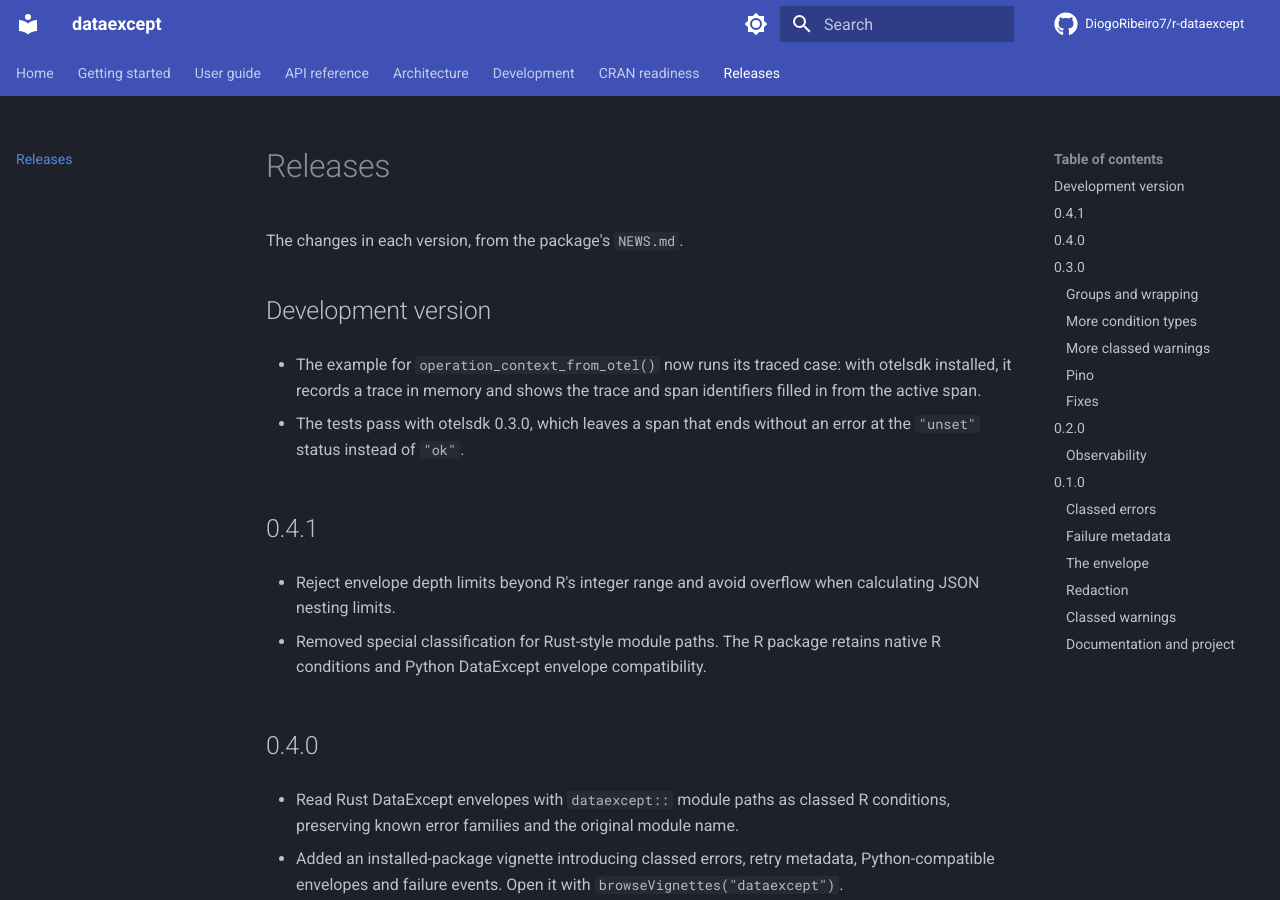
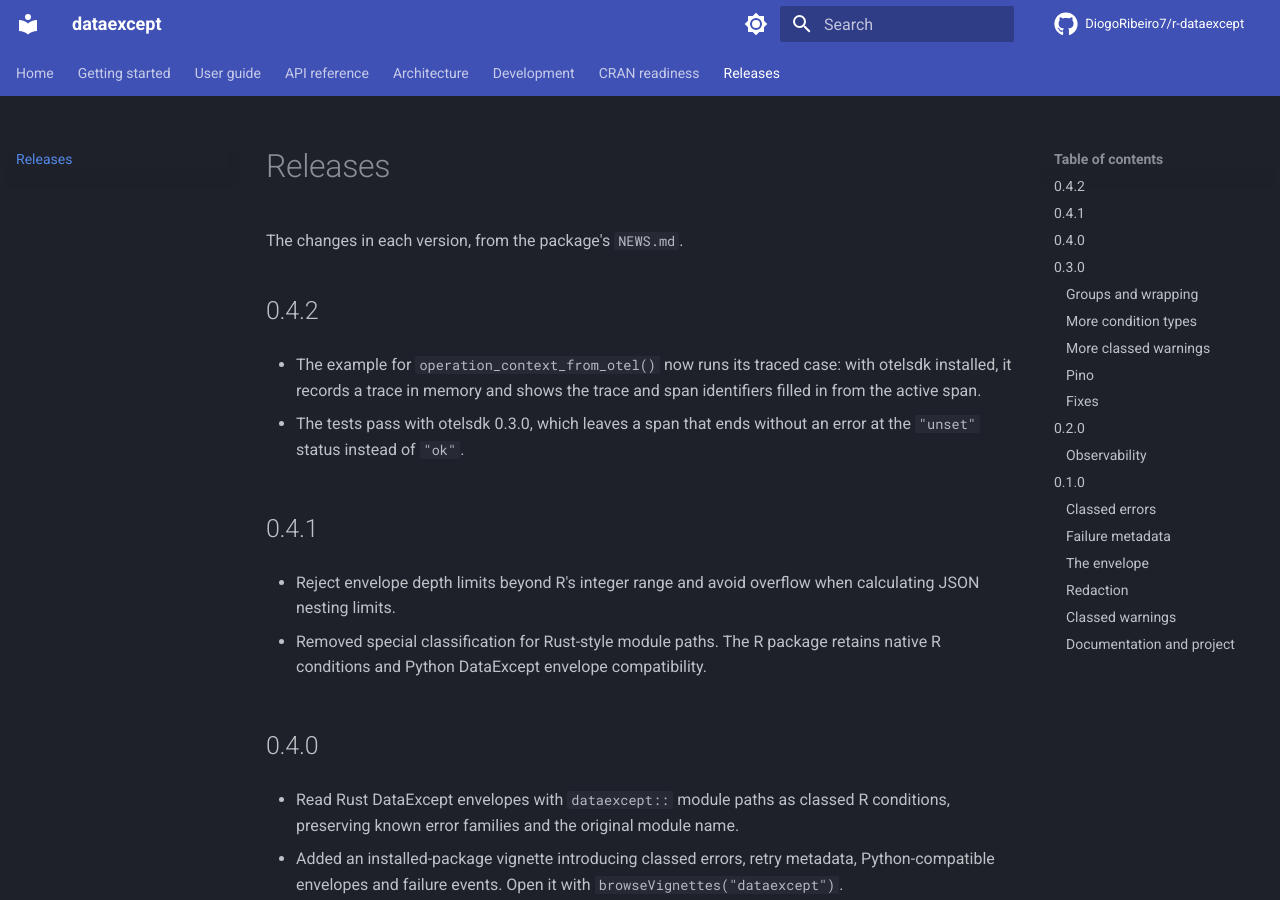
Before and after one commit to DiogoRibeiro7/r-dataexcept, an MkDocs documentation site: the page built from docs/releases.md, in a window 1280 px wide and 900 px high. Built offline with MkDocs 1.6.1 and Material for MkDocs 9.7.7, drawn with Linux system fonts in a browser that asks for light colours; comment, search, counter and statistics services are not loaded.

Commit message:
chore(release): prepare 0.4.2

````diff
--- a/NEWS.md
+++ b/NEWS.md
@@ -1,4 +1,4 @@
-# dataexcept (development version)
+# dataexcept 0.4.2
 
 - The example for `operation_context_from_otel()` now runs its traced case:
   with otelsdk installed, it records a trace in memory and shows the trace
--- a/docs/getting-started.md
+++ b/docs/getting-started.md
@@ -7,7 +7,7 @@ development version:
 
 ```r
 # install.packages("pak")
-pak::pak("DiogoRibeiro7/r-dataexcept@v0.4.1")
+pak::pak("DiogoRibeiro7/r-dataexcept@v0.4.2")
 pak::pak("DiogoRibeiro7/r-dataexcept")
 ```
 
--- a/docs/releases.md
+++ b/docs/releases.md
@@ -4,7 +4,7 @@
 
 The changes in each version, from the package's `NEWS.md`.
 
-## Development version
+## 0.4.2
 
 - The example for `operation_context_from_otel()` now runs its traced case:
   with otelsdk installed, it records a trace in memory and shows the trace
````
Also changed, not shown: README.md (+1 -1 lines), 2 other files.
